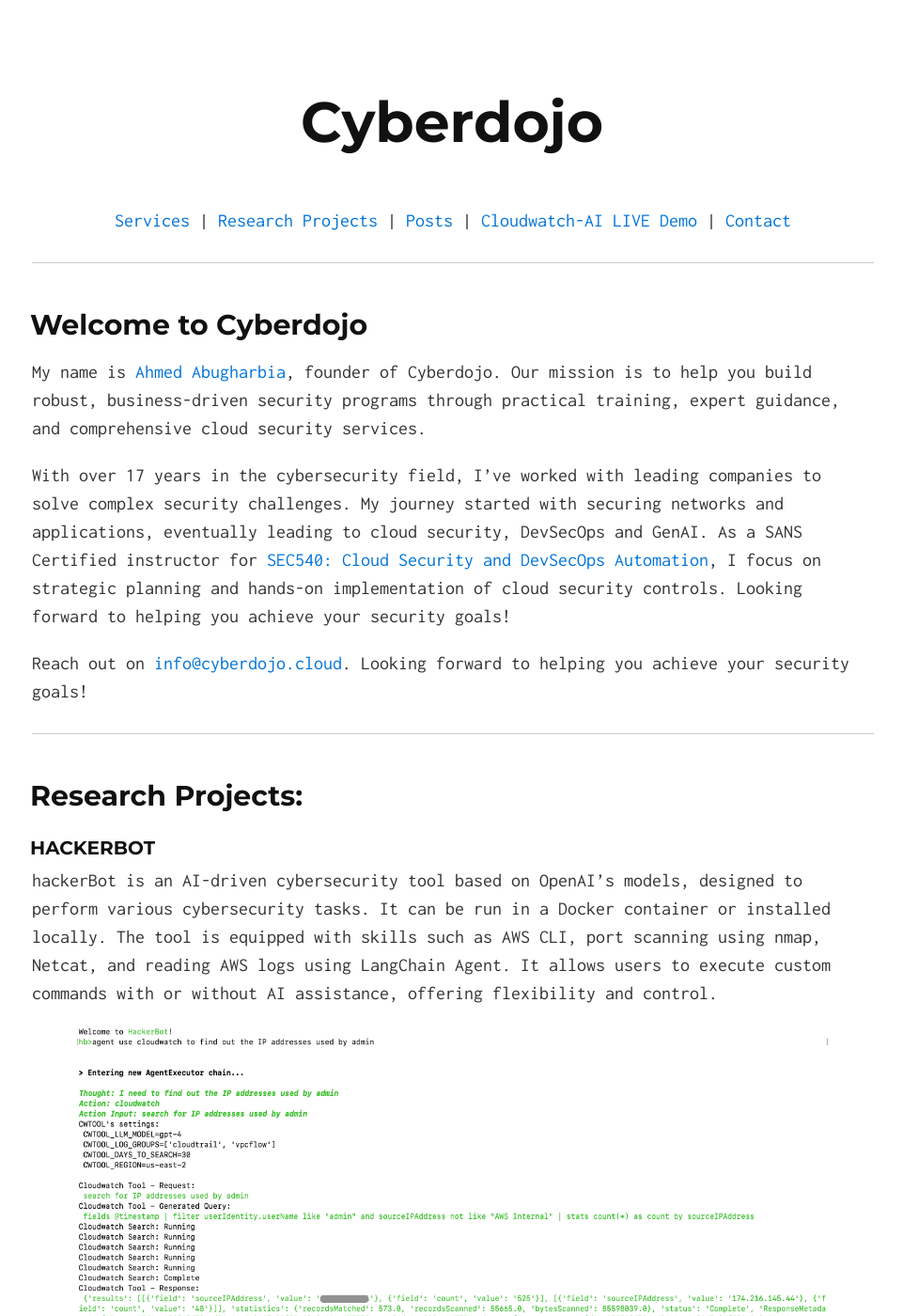
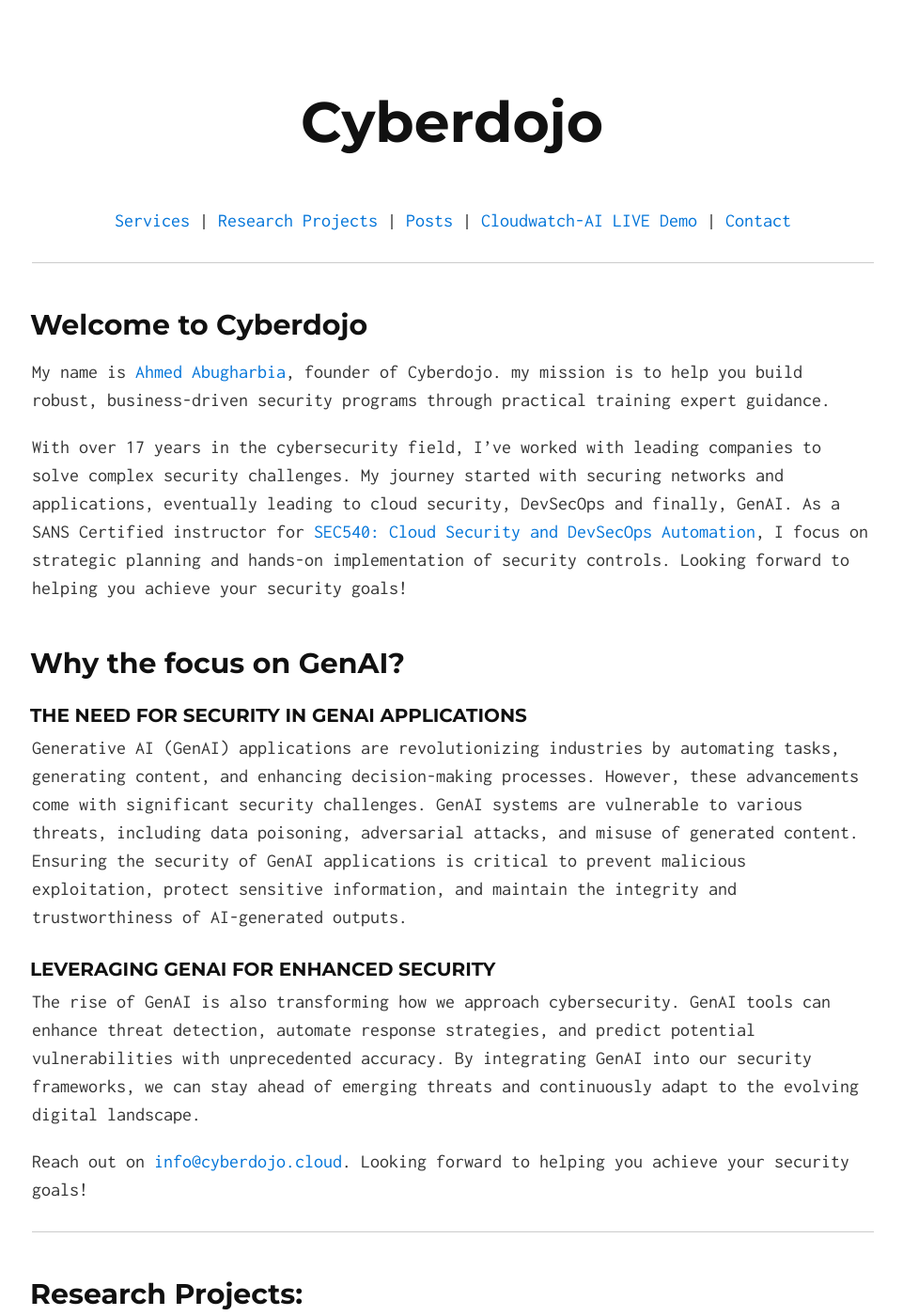
Before and after one commit to Ahmed-AG/cyberdojo-page, a Jekyll site: the page built from index.md, in a window 1280 px wide and 1400 px high. Shown: the whole window at 94% size, without its empty margins (158-1119 px from the left). Built offline with Jekyll 4.4.1, drawn with Linux system fonts in a browser that asks for light colours; our own code applies the rules of GitHub Pages for plain Markdown files.

Commit message:
Update GenAI

```diff
--- a/index.md
+++ b/index.md
@@ -2,10 +2,18 @@
 layout: default
 ---
 ## Welcome to Cyberdojo
-My name is [Ahmed Abugharbia](https://www.linkedin.com/in/ahmedabugharbia/){:target="_blank"}, founder of Cyberdojo. Our mission is to help you build robust, business-driven security programs through practical training, expert guidance, and comprehensive cloud security services.
+My name is [Ahmed Abugharbia](https://www.linkedin.com/in/ahmedabugharbia/){:target="_blank"}, founder of Cyberdojo. my mission is to help you build robust, business-driven security programs through practical training expert guidance.
+<!-- and comprehensive cloud security services. -->
 
-With over 17 years in the cybersecurity field, I've worked with leading companies to solve complex security challenges. My journey started with securing networks and applications, eventually leading to cloud security, DevSecOps and GenAI. As a SANS Certified instructor for [SEC540: Cloud Security and DevSecOps Automation](https://www.sans.org/cyber-security-courses/cloud-security-devsecops-automation/){:target="_blank"}, I focus on strategic planning and hands-on implementation of cloud security controls.
+With over 17 years in the cybersecurity field, I've worked with leading companies to solve complex security challenges. My journey started with securing networks and applications, eventually leading to cloud security, DevSecOps and finally, GenAI. As a SANS Certified instructor for [SEC540: Cloud Security and DevSecOps Automation](https://www.sans.org/cyber-security-courses/cloud-security-devsecops-automation/){:target="_blank"}, I focus on strategic planning and hands-on implementation of security controls.
 Looking forward to helping you achieve your security goals!
+
+## Why the focus on GenAI?
+### The Need for Security in GenAI Applications
+Generative AI (GenAI) applications are revolutionizing industries by automating tasks, generating content, and enhancing decision-making processes. However, these advancements come with significant security challenges. GenAI systems are vulnerable to various threats, including data poisoning, adversarial attacks, and misuse of generated content. Ensuring the security of GenAI applications is critical to prevent malicious exploitation, protect sensitive information, and maintain the integrity and trustworthiness of AI-generated outputs.
+
+### Leveraging GenAI for Enhanced Security
+The rise of GenAI is also transforming how we approach cybersecurity. GenAI tools can enhance threat detection, automate response strategies, and predict potential vulnerabilities with unprecedented accuracy. By integrating GenAI into our security frameworks, we can stay ahead of emerging threats and continuously adapt to the evolving digital landscape.
 
 <!-- At Cyberdojo, we offer a range of services designed to enhance your security posture. From expert training and consulting to specialized cloud security solutions, my goal is to equip you with the knowledge and tools needed for immediate, measurable improvements. I hold several industry certifications, including GIAC GSEC, GPEN, AWS Certified DevOps Engineer Professional, and AWS Certified Solutions Architect Associate.
 -->
```
